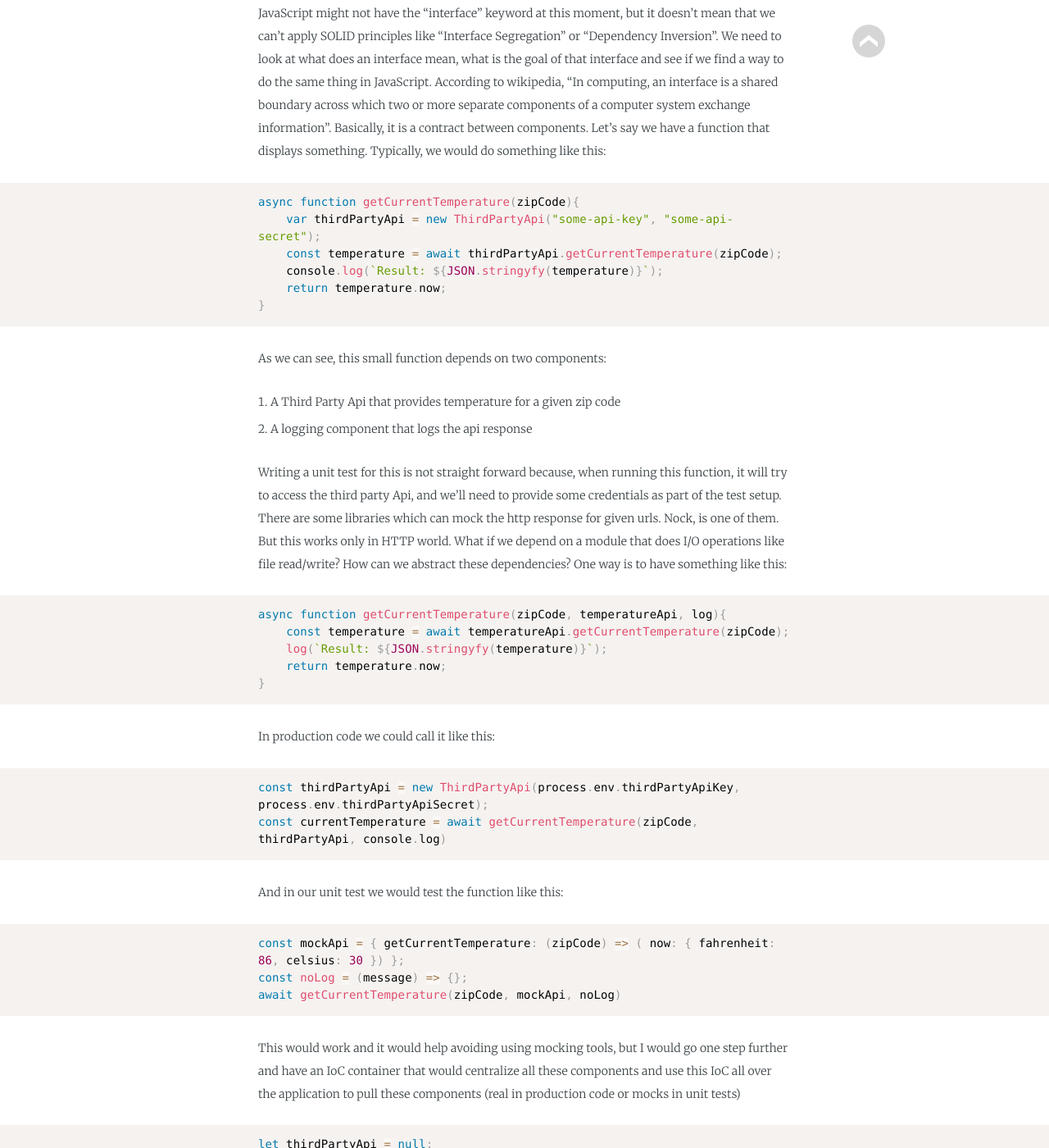
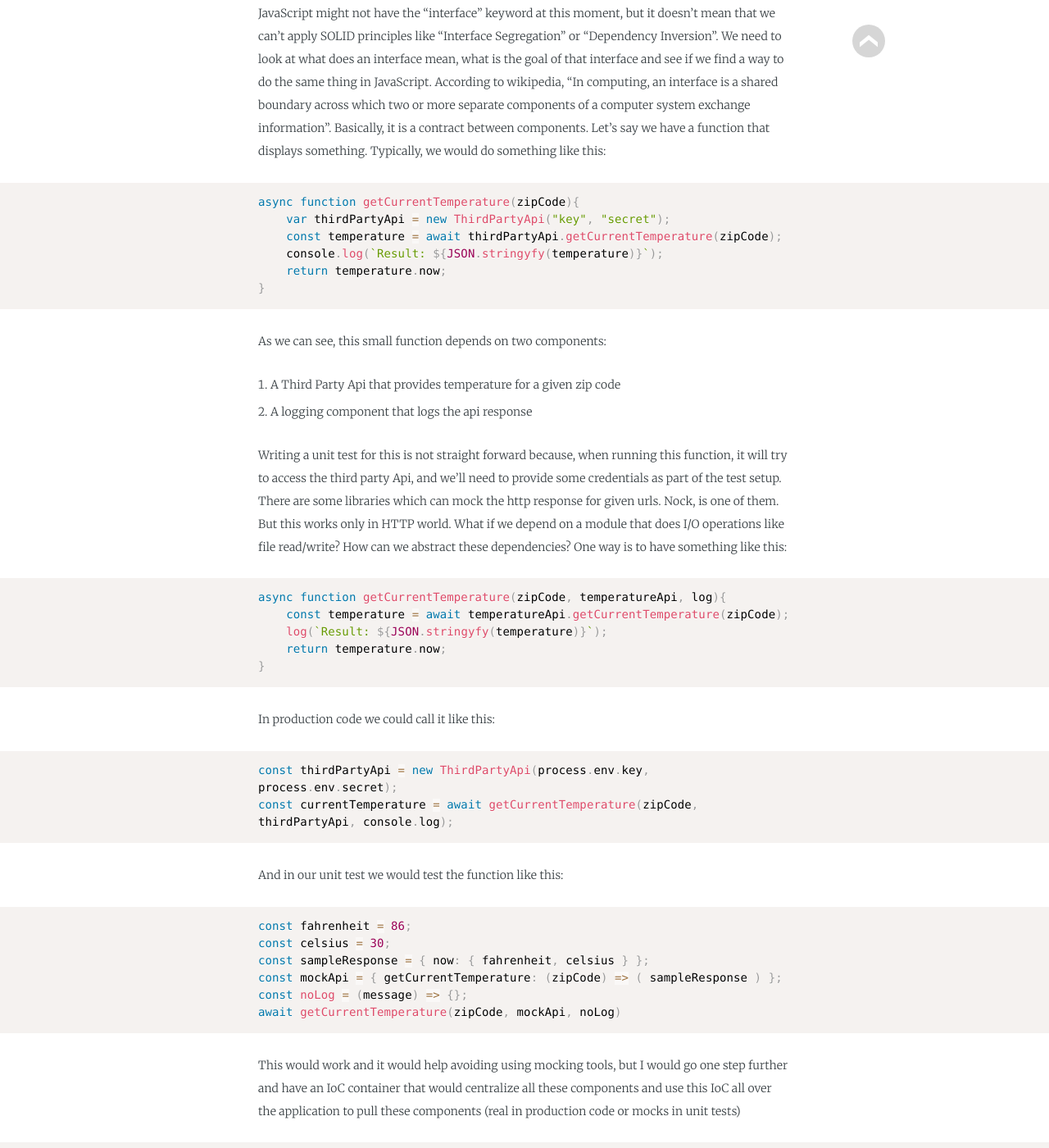
Before and after one commit to adimoraret/codetrest, a Jekyll site: the page built from _posts/2019-12-27-dependency-inversion-js-avoid-mocking-libraries.md, in a window 1280 px wide and 1400 px high, scrolled down 1261 px. Shown: the whole window at 82% size. Built offline with Jekyll 4.4.1, drawn with Linux system fonts in a browser that asks for light colours; some web fonts are replaced; some of the changed text lies outside the part shown.

Commit message:
Adjusted content

````diff
--- a/_posts/2019-12-27-dependency-inversion-js-avoid-mocking-libraries.md
+++ b/_posts/2019-12-27-dependency-inversion-js-avoid-mocking-libraries.md
@@ -24,7 +24,7 @@ According to wikipedia, "In computing, an interface is a shared boundary across
 
 ```javascript
 async function getCurrentTemperature(zipCode){
-    var thirdPartyApi = new ThirdPartyApi("some-api-key", "some-api-secret");
+    var thirdPartyApi = new ThirdPartyApi("key", "secret");
     const temperature = await thirdPartyApi.getCurrentTemperature(zipCode);
     console.log(`Result: ${JSON.stringyfy(temperature)}`);
     return temperature.now;
@@ -45,12 +45,15 @@ async function getCurrentTemperature(zipCode, temperatureApi, log){
 ```
 In production code we could call it like this:
 ```javascript
-const thirdPartyApi = new ThirdPartyApi(process.env.thirdPartyApiKey, process.env.thirdPartyApiSecret);
-const currentTemperature = await getCurrentTemperature(zipCode, thirdPartyApi, console.log)
+const thirdPartyApi = new ThirdPartyApi(process.env.key, process.env.secret);
+const currentTemperature = await getCurrentTemperature(zipCode, thirdPartyApi, console.log);
 ```
 And in our unit test we would test the function like this:
 ```javascript
-const mockApi = { getCurrentTemperature: (zipCode) => ( now: { fahrenheit: 86, celsius: 30 }) };
+const fahrenheit = 86;
+const celsius = 30;
+const sampleResponse = { now: { fahrenheit, celsius } };
+const mockApi = { getCurrentTemperature: (zipCode) => ( sampleResponse ) };
 const noLog = (message) => {};
 await getCurrentTemperature(zipCode, mockApi, noLog)
 ```
@@ -89,7 +92,7 @@ async function getCurrentTemperature(zipCode, temperatureApi, log){
 
 When application starts, we need to inject real implementations:
 ```javascript
-IoC.thirdPartyApi = new ThirdPartyApi(process.env.thirdPartyApiKey, process.env.thirdPartyApiSecret);
+IoC.thirdPartyApi = new ThirdPartyApi(process.env.key, process.env.secret);
 IoC.log = console.log;
 ```
 
````
